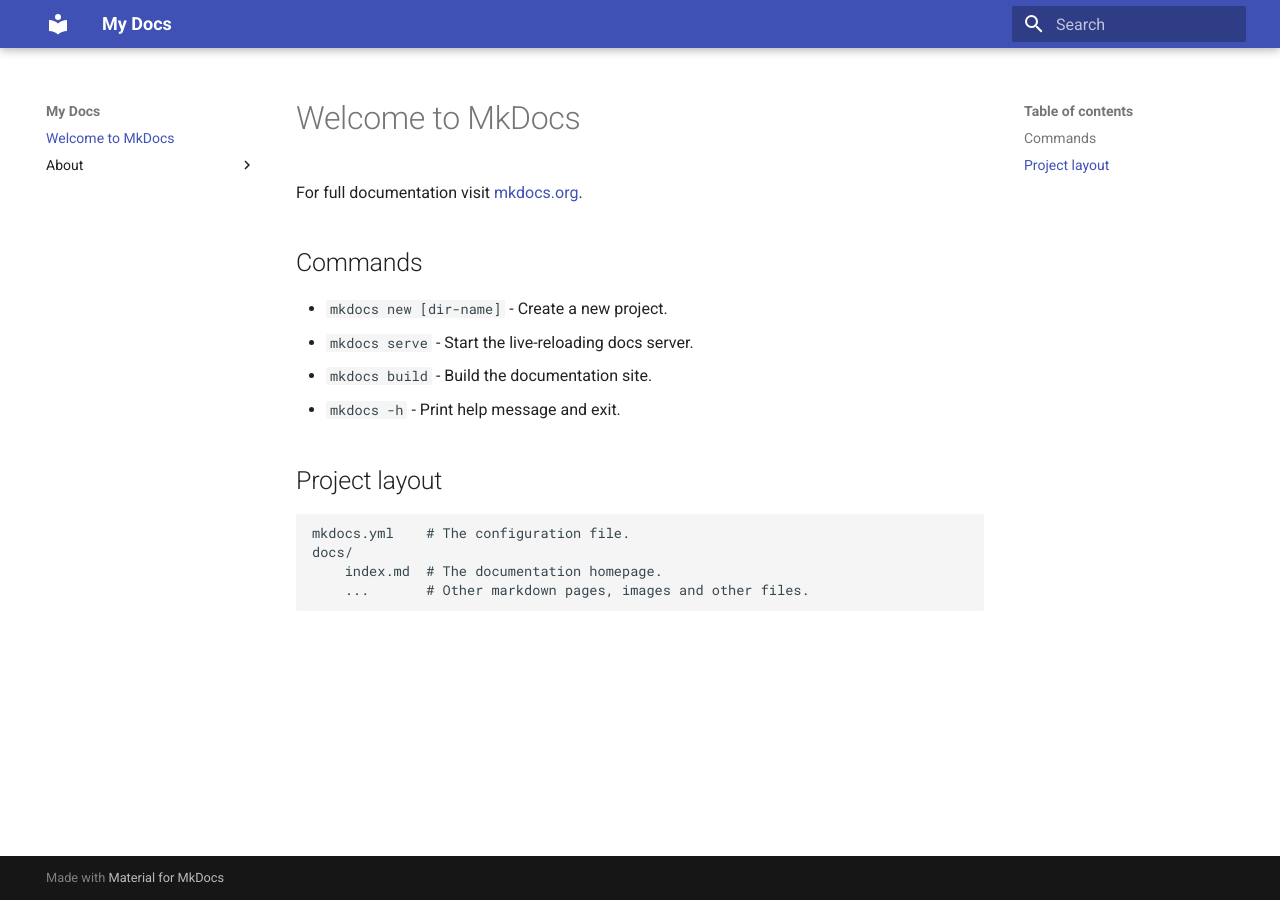
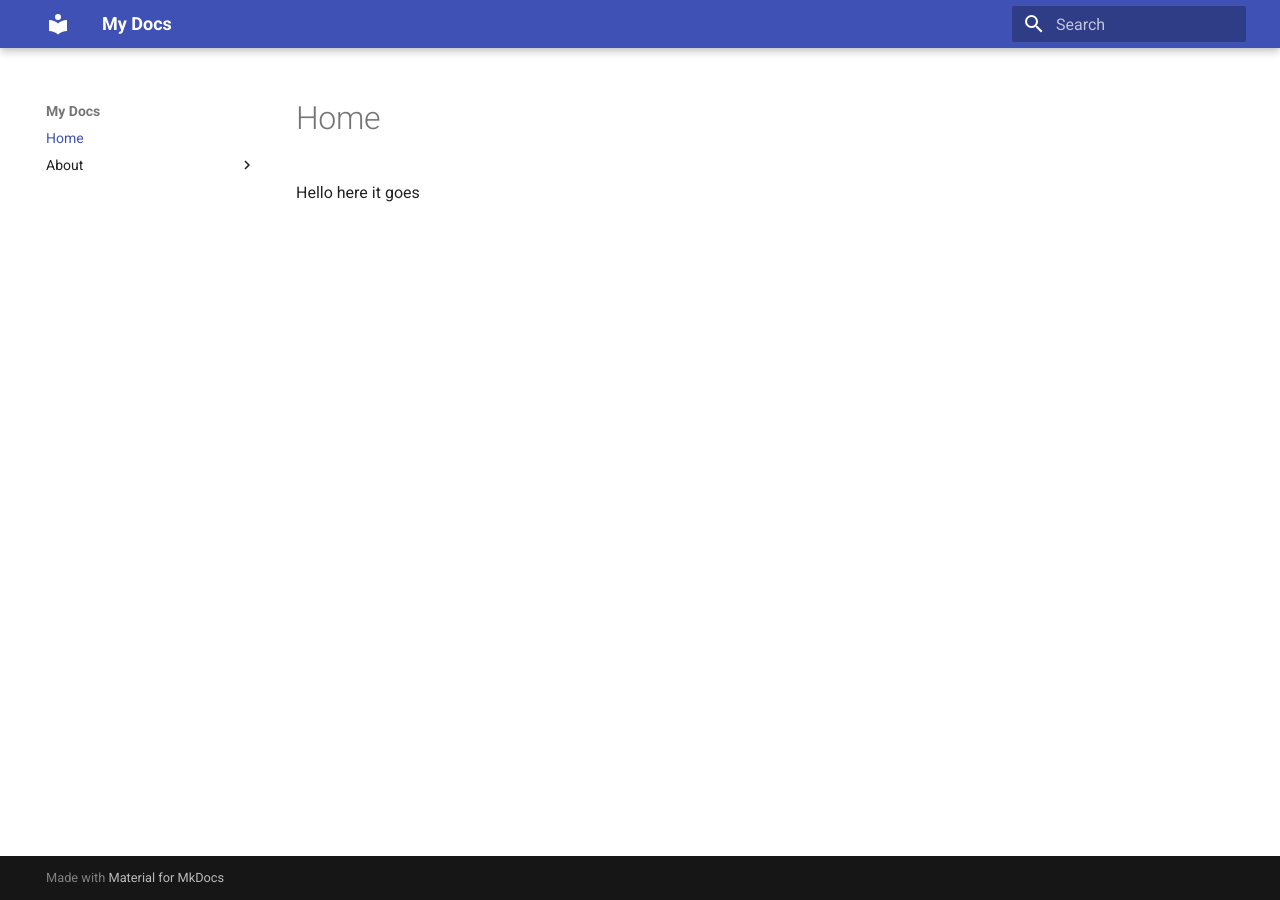
Before and after one commit to weavingfutures/weavingfutures.github.io, an MkDocs documentation site: the page built from docs/index.md, in a window 1280 px wide. Built offline with MkDocs 1.6.1 and Material for MkDocs 9.7.7, drawn with Linux system fonts in a browser that asks for light colours.

Commit message:
Update index.md

```diff
--- a/docs/index.md
+++ b/docs/index.md
@@ -1,17 +1,2 @@
-# Welcome to MkDocs
-
-For full documentation visit [mkdocs.org](https://www.mkdocs.org).
-
-## Commands
-
-* `mkdocs new [dir-name]` - Create a new project.
-* `mkdocs serve` - Start the live-reloading docs server.
-* `mkdocs build` - Build the documentation site.
-* `mkdocs -h` - Print help message and exit.
-
-## Project layout
-
-    mkdocs.yml    # The configuration file.
-    docs/
-        index.md  # The documentation homepage.
-        ...       # Other markdown pages, images and other files.
+# Home
+Hello here it goes
```
